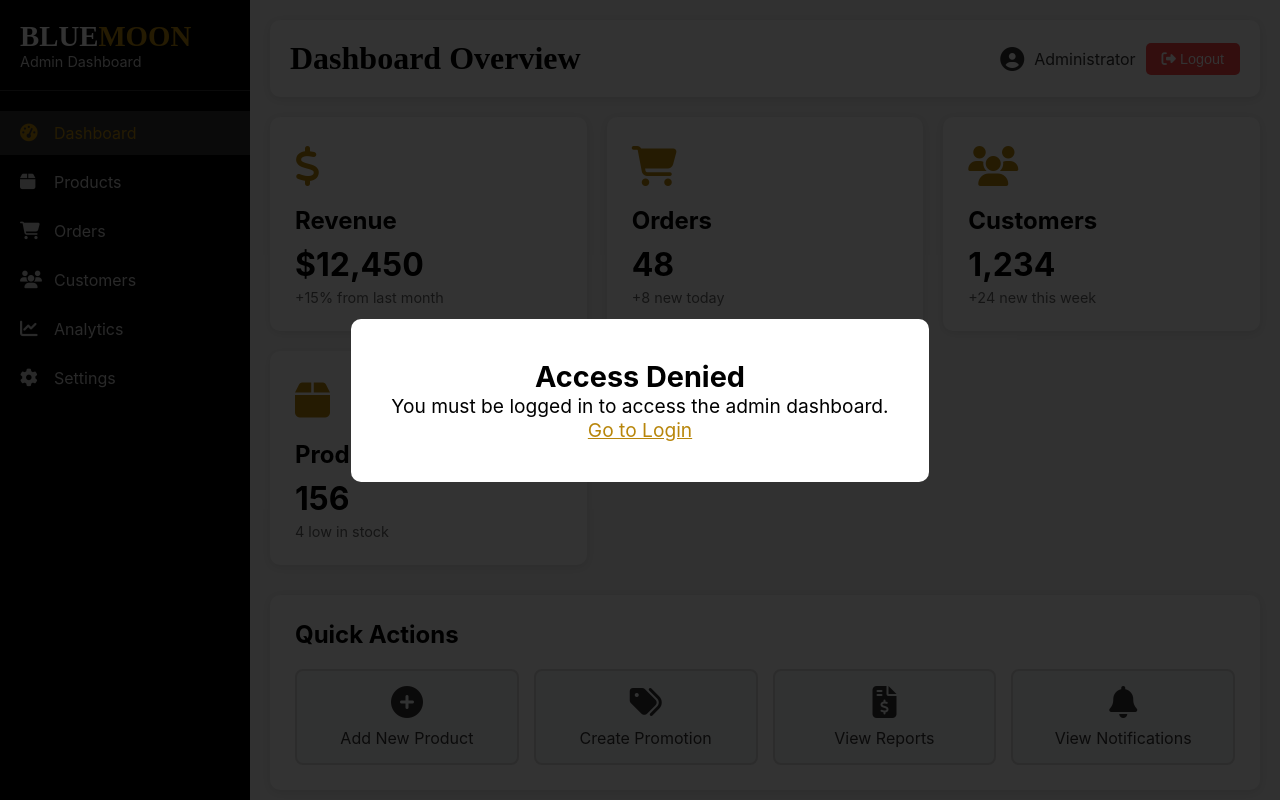
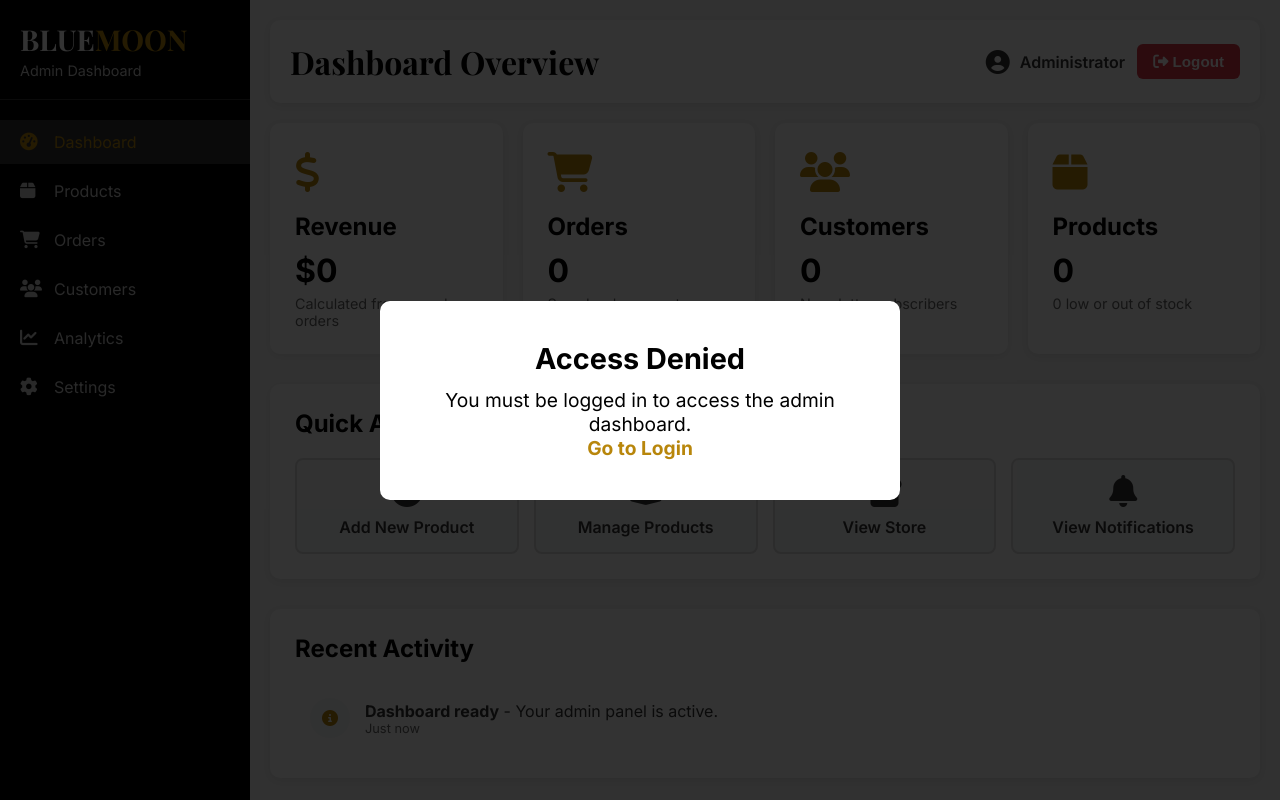
Before and after one commit to ibrahim87wsu-PhD/Blue-Moon-US, a plain HTML site: page admin-dashboard.html in a window 1280 px wide. Shown: the top 800 px of the page. Drawn offline with nearby package versions, Linux system fonts and the light colour scheme.

Commit message:
Update admin-dashboard.html

```diff
--- a/admin-dashboard.html
+++ b/admin-dashboard.html
@@ -1,10 +1,13 @@
 <!DOCTYPE html>
 <html lang="en">
 <head>
-    <meta charset="UTF-8">
-    <meta name="viewport" content="width=device-width, initial-scale=1.0">
+  <meta charset="UTF-8" />
+  <meta name="viewport" content="width=device-width, initial-scale=1.0" />
   <title>Admin Dashboard - Blue Moon</title>
   <link rel="stylesheet" href="https://cdnjs.cloudflare.com/ajax/libs/font-awesome/6.4.0/css/all.min.css">
+  <link rel="preconnect" href="https://fonts.googleapis.com">
+  <link rel="preconnect" href="https://fonts.gstatic.com" crossorigin>
+  <link href="https://fonts.googleapis.com/css2?family=Playfair+Display:wght@600;700&family=Inter:wght@400;500;600;700&display=swap" rel="stylesheet">
   <style>
     * {
       margin: 0;
@@ -12,10 +15,23 @@
       box-sizing: border-box;
     }
 
+    :root {
+      --gold: #b8860b;
+      --gold-dark: #9c7009;
+      --black: #111111;
+      --bg: #f5f5f5;
+      --card: #ffffff;
+      --text: #333333;
+      --muted: #666666;
+      --danger: #dc3545;
+      --sidebar-text: #cccccc;
+      --border: #e9e9e9;
+    }
+
     body {
-            font-family: 'Inter', Arial, sans-serif;
-            background: #f5f5f5;
-            color: #333;
+      font-family: "Inter", Arial, sans-serif;
+      background: var(--bg);
+      color: var(--text);
     }
 
     .dashboard-container {
@@ -23,11 +39,10 @@
       min-height: 100vh;
     }
 
-        /* Sidebar */
     .sidebar {
       width: 250px;
       background: #000;
-            color: white;
+      color: #fff;
       padding: 20px 0;
       position: fixed;
       height: 100vh;
@@ -41,12 +56,18 @@
     }
 
     .sidebar-header h2 {
-            font-family: 'Playfair Display', serif;
+      font-family: "Playfair Display", serif;
       font-size: 1.8rem;
     }
 
     .sidebar-header span {
-            color: #b8860b;
+      color: var(--gold);
+    }
+
+    .sidebar-header p {
+      color: var(--sidebar-text);
+      font-size: 0.9rem;
+      margin-top: 4px;
     }
 
     .sidebar-nav ul {
@@ -61,15 +82,15 @@
       display: flex;
       align-items: center;
       padding: 12px 20px;
-            color: #ccc;
+      color: var(--sidebar-text);
       text-decoration: none;
-            transition: all 0.3s;
+      transition: all 0.3s ease;
     }
 
     .sidebar-nav a:hover,
     .sidebar-nav a.active {
       background: #333;
-            color: #b8860b;
+      color: var(--gold);
     }
 
     .sidebar-nav i {
@@ -78,7 +99,6 @@
       font-size: 1.1rem;
     }
 
-        /* Main Content */
     .main-content {
       flex: 1;
       margin-left: 250px;
@@ -86,67 +106,75 @@
     }
 
     .header {
-            background: white;
+      background: var(--card);
       padding: 20px;
       border-radius: 10px;
       margin-bottom: 20px;
       display: flex;
       justify-content: space-between;
       align-items: center;
-            box-shadow: 0 2px 10px rgba(0,0,0,0.1);
+      box-shadow: 0 2px 10px rgba(0, 0, 0, 0.08);
+      gap: 14px;
+      flex-wrap: wrap;
     }
 
     .header h1 {
-            font-family: 'Playfair Display', serif;
+      font-family: "Playfair Display", serif;
       color: #000;
     }
 
     .header-actions {
       display: flex;
-            gap: 10px;
+      gap: 12px;
       align-items: center;
+      flex-wrap: wrap;
     }
 
     .user-info {
       display: flex;
       align-items: center;
       gap: 10px;
+      font-weight: 600;
     }
 
     .logout-btn {
-            background: #ff4444;
+      background: var(--danger);
       color: white;
       border: none;
-            padding: 8px 16px;
-            border-radius: 5px;
+      padding: 9px 16px;
+      border-radius: 6px;
       cursor: pointer;
-            font-size: 0.9rem;
+      font-size: 0.95rem;
+      font-weight: 600;
     }
 
-        /* Dashboard Cards */
+    .logout-btn:hover {
+      opacity: 0.92;
+    }
+
     .dashboard-cards {
       display: grid;
-            grid-template-columns: repeat(auto-fit, minmax(250px, 1fr));
+      grid-template-columns: repeat(auto-fit, minmax(230px, 1fr));
       gap: 20px;
       margin-bottom: 30px;
     }
 
     .card {
-            background: white;
+      background: var(--card);
       padding: 25px;
       border-radius: 10px;
-            box-shadow: 0 2px 10px rgba(0,0,0,0.1);
-            transition: transform 0.3s;
+      box-shadow: 0 2px 10px rgba(0, 0, 0, 0.08);
+      transition: transform 0.25s ease;
     }
 
     .card:hover {
-            transform: translateY(-5px);
+      transform: translateY(-4px);
     }
 
     .card-icon {
       font-size: 2.5rem;
       margin-bottom: 15px;
-            color: #b8860b;
+      color: var(--gold);
     }
 
     .card h3 {
@@ -162,21 +190,22 @@
     }
 
     .card-desc {
-            color: #666;
+      color: var(--muted);
       font-size: 0.9rem;
       margin-top: 5px;
     }
 
-        /* Quick Actions */
-        .quick-actions {
-            background: white;
+    .quick-actions,
+    .recent-activity {
+      background: var(--card);
       padding: 25px;
       border-radius: 10px;
-            box-shadow: 0 2px 10px rgba(0,0,0,0.1);
+      box-shadow: 0 2px 10px rgba(0, 0, 0, 0.08);
       margin-bottom: 30px;
     }
 
-        .quick-actions h2 {
+    .quick-actions h2,
+    .recent-activity h2 {
       margin-bottom: 20px;
       color: #000;
     }
@@ -194,16 +223,17 @@
       border-radius: 8px;
       text-align: center;
       cursor: pointer;
-            transition: all 0.3s;
+      transition: all 0.3s ease;
       text-decoration: none;
-            color: #333;
+      color: var(--text);
       display: block;
+      font-weight: 600;
     }
 
     .action-btn:hover {
-            background: #b8860b;
-            color: white;
-            border-color: #b8860b;
+      background: var(--gold);
+      color: #fff;
+      border-color: var(--gold);
       transform: translateY(-3px);
     }
 
@@ -211,19 +241,6 @@
       font-size: 2rem;
       margin-bottom: 10px;
       display: block;
-        }
-
-        /* Recent Activity */
-        .recent-activity {
-            background: white;
-            padding: 25px;
-            border-radius: 10px;
-            box-shadow: 0 2px 10px rgba(0,0,0,0.1);
-        }
-
-        .recent-activity h2 {
-            margin-bottom: 20px;
-            color: #000;
     }
 
     .activity-list {
@@ -250,7 +267,8 @@
       display: flex;
       align-items: center;
       justify-content: center;
-            color: #b8860b;
+      color: var(--gold);
+      flex-shrink: 0;
     }
 
     .activity-content p {
@@ -259,11 +277,47 @@
 
     .activity-time {
       font-size: 0.8rem;
-            color: #666;
+      color: var(--muted);
       margin-top: 5px;
     }
 
-        /* Mobile Responsive */
+    .auth-message {
+      display: none;
+      position: fixed;
+      inset: 0;
+      background: rgba(0, 0, 0, 0.8);
+      z-index: 10000;
+      justify-content: center;
+      align-items: center;
+      color: white;
+      font-size: 1.2rem;
+      padding: 20px;
+    }
+
+    .auth-box {
+      text-align: center;
+      padding: 40px;
+      background: white;
+      color: #000;
+      border-radius: 10px;
+      max-width: 520px;
+      width: 100%;
+    }
+
+    .auth-box h2 {
+      margin-bottom: 12px;
+    }
+
+    .auth-box a {
+      color: var(--gold);
+      font-weight: 700;
+      text-decoration: none;
+    }
+
+    .auth-box a:hover {
+      text-decoration: underline;
+    }
+
     @media (max-width: 768px) {
       .sidebar {
         width: 100%;
@@ -276,44 +330,30 @@
         margin-left: 0;
       }
 
+      .dashboard-container {
+        display: block;
+      }
+
       .dashboard-cards {
         grid-template-columns: 1fr;
       }
     }
-
-        /* Auth Check */
-        .auth-message {
-            display: none;
-            position: fixed;
-            top: 0;
-            left: 0;
-            right: 0;
-            bottom: 0;
-            background: rgba(0,0,0,0.8);
-            z-index: 10000;
-            justify-content: center;
-            align-items: center;
-            color: white;
-            font-size: 1.2rem;
-        }
   </style>
 </head>
 <body>
-    <!-- Authentication Check -->
   <div class="auth-message" id="authMessage">
-        <div style="text-align: center; padding: 40px; background: white; color: #000; border-radius: 10px;">
+    <div class="auth-box">
       <h2>Access Denied</h2>
       <p>You must be logged in to access the admin dashboard.</p>
-            <a href="admin-login.html" style="color: #b8860b;">Go to Login</a>
+      <a href="admin-login.html">Go to Login</a>
     </div>
   </div>
 
   <div class="dashboard-container">
-        <!-- Sidebar -->
     <div class="sidebar">
       <div class="sidebar-header">
         <h2>BLUE<span>MOON</span></h2>
-                <p style="color: #ccc; font-size: 0.9rem;">Admin Dashboard</p>
+        <p>Admin Dashboard</p>
       </div>
 
       <nav class="sidebar-nav">
@@ -328,31 +368,30 @@
       </nav>
     </div>
 
-        <!-- Main Content -->
     <div class="main-content">
-            <!-- Header -->
       <div class="header">
         <h1>Dashboard Overview</h1>
+
         <div class="header-actions">
           <div class="user-info">
             <i class="fas fa-user-circle" style="font-size: 1.5rem;"></i>
             <span id="adminName">Administrator</span>
           </div>
-                    <button class="logout-btn" onclick="logout()">
+
+          <button class="logout-btn" onclick="logoutAdmin()">
             <i class="fas fa-sign-out-alt"></i> Logout
           </button>
         </div>
       </div>
 
-            <!-- Stats Cards -->
       <div class="dashboard-cards">
         <div class="card">
           <div class="card-icon">
             <i class="fas fa-dollar-sign"></i>
           </div>
           <h3>Revenue</h3>
-                    <div class="card-value" id="totalRevenue">$12,450</div>
-                    <div class="card-desc">+15% from last month</div>
+          <div class="card-value" id="totalRevenue">$0</div>
+          <div class="card-desc">Calculated from saved orders</div>
         </div>
 
         <div class="card">
@@ -360,8 +399,8 @@
             <i class="fas fa-shopping-cart"></i>
           </div>
           <h3>Orders</h3>
-                    <div class="card-value" id="totalOrders">48</div>
-                    <div class="card-desc">+8 new today</div>
+          <div class="card-value" id="totalOrders">0</div>
+          <div class="card-desc">Saved orders count</div>
         </div>
 
         <div class="card">
@@ -369,8 +408,8 @@
             <i class="fas fa-users"></i>
           </div>
           <h3>Customers</h3>
-                    <div class="card-value" id="totalCustomers">1,234</div>
-                    <div class="card-desc">+24 new this week</div>
+          <div class="card-value" id="totalCustomers">0</div>
+          <div class="card-desc">Newsletter subscribers count</div>
         </div>
 
         <div class="card">
@@ -378,12 +417,11 @@
             <i class="fas fa-box"></i>
           </div>
           <h3>Products</h3>
-                    <div class="card-value" id="totalProducts">156</div>
-                    <div class="card-desc">4 low in stock</div>
+          <div class="card-value" id="totalProducts">0</div>
+          <div class="card-desc" id="productStockInfo">0 low or out of stock</div>
         </div>
       </div>
 
-            <!-- Quick Actions -->
       <div class="quick-actions">
         <h2>Quick Actions</h2>
         <div class="action-buttons">
@@ -391,14 +429,17 @@
             <i class="fas fa-plus-circle"></i>
             Add New Product
           </a>
-                    <a href="#" class="action-btn">
-                        <i class="fas fa-tags"></i>
-                        Create Promotion
+
+          <a href="admin-products.html" class="action-btn">
+            <i class="fas fa-box-open"></i>
+            Manage Products
           </a>
-                    <a href="#" class="action-btn">
-                        <i class="fas fa-file-invoice-dollar"></i>
-                        View Reports
+
+          <a href="index.html" class="action-btn" target="_blank">
+            <i class="fas fa-store"></i>
+            View Store
           </a>
+
           <a href="#" class="action-btn">
             <i class="fas fa-bell"></i>
             View Notifications
@@ -406,44 +447,16 @@
         </div>
       </div>
 
-            <!-- Recent Activity -->
       <div class="recent-activity">
         <h2>Recent Activity</h2>
-                <ul class="activity-list">
+        <ul class="activity-list" id="activityList">
           <li>
             <div class="activity-icon">
-                            <i class="fas fa-shopping-cart"></i>
+              <i class="fas fa-info-circle"></i>
             </div>
             <div class="activity-content">
-                            <p><strong>New Order #ORD-00123</strong> - $450.00</p>
-                            <p class="activity-time">10 minutes ago</p>
-                        </div>
-                    </li>
-                    <li>
-                        <div class="activity-icon">
-                            <i class="fas fa-user-plus"></i>
-                        </div>
-                        <div class="activity-content">
-                            <p><strong>New customer registered</strong> - John Doe</p>
-                            <p class="activity-time">1 hour ago</p>
-                        </div>
-                    </li>
-                    <li>
-                        <div class="activity-icon">
-                            <i class="fas fa-box"></i>
-                        </div>
-                        <div class="activity-content">
-                            <p><strong>Product added</strong> - "Designer Handbag"</p>
-                            <p class="activity-time">2 hours ago</p>
-                        </div>
-                    </li>
-                    <li>
-                        <div class="activity-icon">
-                            <i class="fas fa-star"></i>
-                        </div>
-                        <div class="activity-content">
-                            <p><strong>New product review</strong> - 5 stars</p>
-                            <p class="activity-time">5 hours ago</p>
+              <p><strong>Dashboard ready</strong> - Your admin panel is active.</p>
+              <p class="activity-time">Just now</p>
             </div>
           </li>
         </ul>
@@ -452,9 +465,11 @@
   </div>
 
   <script>
-        // Check authentication
+    const ADMIN_LOGIN_KEY = 'blueMoonAdminLoggedIn';
+    const ADMIN_USERNAME_KEY = 'blueMoonAdminUsername';
+
     function checkAuth() {
-            const isLoggedIn = sessionStorage.getItem('adminLoggedIn');
+      const isLoggedIn = localStorage.getItem(ADMIN_LOGIN_KEY);
       const authMessage = document.getElementById('authMessage');
 
       if (isLoggedIn !== 'true') {
@@ -462,53 +477,137 @@
         return false;
       }
 
-            // Display admin name
-            const adminName = sessionStorage.getItem('adminUsername') || 'Administrator';
+      const adminName = localStorage.getItem(ADMIN_USERNAME_KEY) || 'Administrator';
       document.getElementById('adminName').textContent = adminName;
 
       return true;
     }
 
-        // Logout function
-        function logout() {
+    function logoutAdmin() {
       if (confirm('Are you sure you want to logout?')) {
-                sessionStorage.removeItem('adminLoggedIn');
-                sessionStorage.removeItem('adminUsername');
+        localStorage.removeItem(ADMIN_LOGIN_KEY);
+        localStorage.removeItem(ADMIN_USERNAME_KEY);
         window.location.href = 'admin-login.html';
       }
     }
 
-        // Load dashboard stats
+    function formatMoney(value) {
+      return '$' + Number(value || 0).toLocaleString(undefined, {
+        minimumFractionDigits: 0,
+        maximumFractionDigits: 2
+      });
+    }
+
     function loadDashboardStats() {
-            // Load products count
       const products = JSON.parse(localStorage.getItem('blueMoonProducts') || '[]');
+      const orders = JSON.parse(localStorage.getItem('blueMoonOrders') || '[]');
+      const customers = JSON.parse(localStorage.getItem('newsletterSubs') || '[]');
+
       document.getElementById('totalProducts').textContent = products.length || '0';
-
-            // Load orders count
-            const orders = JSON.parse(localStorage.getItem('blueMoonOrders') || '[]');
       document.getElementById('totalOrders').textContent = orders.length || '0';
-
-            // Load customers count
-            const customers = JSON.parse(localStorage.getItem('newsletterSubs') || '[]');
       document.getElementById('totalCustomers').textContent = customers.length || '0';
 
-            // Calculate revenue
       let revenue = 0;
       orders.forEach(order => {
-                revenue += order.total || 0;
+        revenue += Number(order.total || 0);
       });
-            document.getElementById('totalRevenue').textContent = '$' + revenue.toLocaleString();
+      document.getElementById('totalRevenue').textContent = formatMoney(revenue);
+
+      const lowOrOut = products.filter(product =>
+        product.status === 'Low Stock' ||
+        product.status === 'Out of Stock' ||
+        Number(product.stock || 0) <= 5
+      ).length;
+
+      document.getElementById('productStockInfo').textContent = `${lowOrOut} low or out of stock`;
+      renderRecentActivity(products, orders, customers);
     }
 
-        // Initialize
-        document.addEventListener('DOMContentLoaded', function() {
+    function renderRecentActivity(products, orders, customers) {
+      const list = document.getElementById('activityList');
+      const items = [];
+
+      if (products.length > 0) {
+        const latestProduct = products[products.length - 1];
+        items.push(`
+          <li>
+            <div class="activity-icon">
+              <i class="fas fa-box"></i>
+            </div>
+            <div class="activity-content">
+              <p><strong>Latest product</strong> - "${escapeHtml(latestProduct.name || 'Unnamed Product')}" added or updated.</p>
+              <p class="activity-time">From your saved products</p>
+            </div>
+          </li>
+        `);
+      }
+
+      if (orders.length > 0) {
+        const latestOrder = orders[orders.length - 1];
+        items.push(`
+          <li>
+            <div class="activity-icon">
+              <i class="fas fa-shopping-cart"></i>
+            </div>
+            <div class="activity-content">
+              <p><strong>Latest order</strong> - ${formatMoney(latestOrder.total || 0)}</p>
+              <p class="activity-time">From saved orders</p>
+            </div>
+          </li>
+        `);
+      }
+
+      if (customers.length > 0) {
+        items.push(`
+          <li>
+            <div class="activity-icon">
+              <i class="fas fa-user-plus"></i>
+            </div>
+            <div class="activity-content">
+              <p><strong>Subscribers</strong> - ${customers.length} saved newsletter subscriber(s).</p>
+              <p class="activity-time">From local storage</p>
+            </div>
+          </li>
+        `);
+      }
+
+      if (items.length === 0) {
+        items.push(`
+          <li>
+            <div class="activity-icon">
+              <i class="fas fa-info-circle"></i>
+            </div>
+            <div class="activity-content">
+              <p><strong>No recent saved activity yet</strong> - Add products to start building your dashboard.</p>
+              <p class="activity-time">Waiting for data</p>
+            </div>
+          </li>
+        `);
+      }
+
+      list.innerHTML = items.join('');
+    }
+
+    function escapeHtml(text) {
+      return String(text || '')
+        .replace(/&/g, '&amp;')
+        .replace(/</g, '&lt;')
+        .replace(/>/g, '&gt;')
+        .replace(/"/g, '&quot;')
+        .replace(/'/g, '&#039;');
+    }
+
+    document.addEventListener('DOMContentLoaded', function () {
       if (checkAuth()) {
         loadDashboardStats();
       }
     });
 
-        // Auto-refresh every 30 seconds
-        setInterval(loadDashboardStats, 30000);
+    setInterval(function () {
+      if (localStorage.getItem(ADMIN_LOGIN_KEY) === 'true') {
+        loadDashboardStats();
+      }
+    }, 30000);
   </script>
 </body>
 </html>
```
Lines whose indentation alone changed are shown as unchanged.
